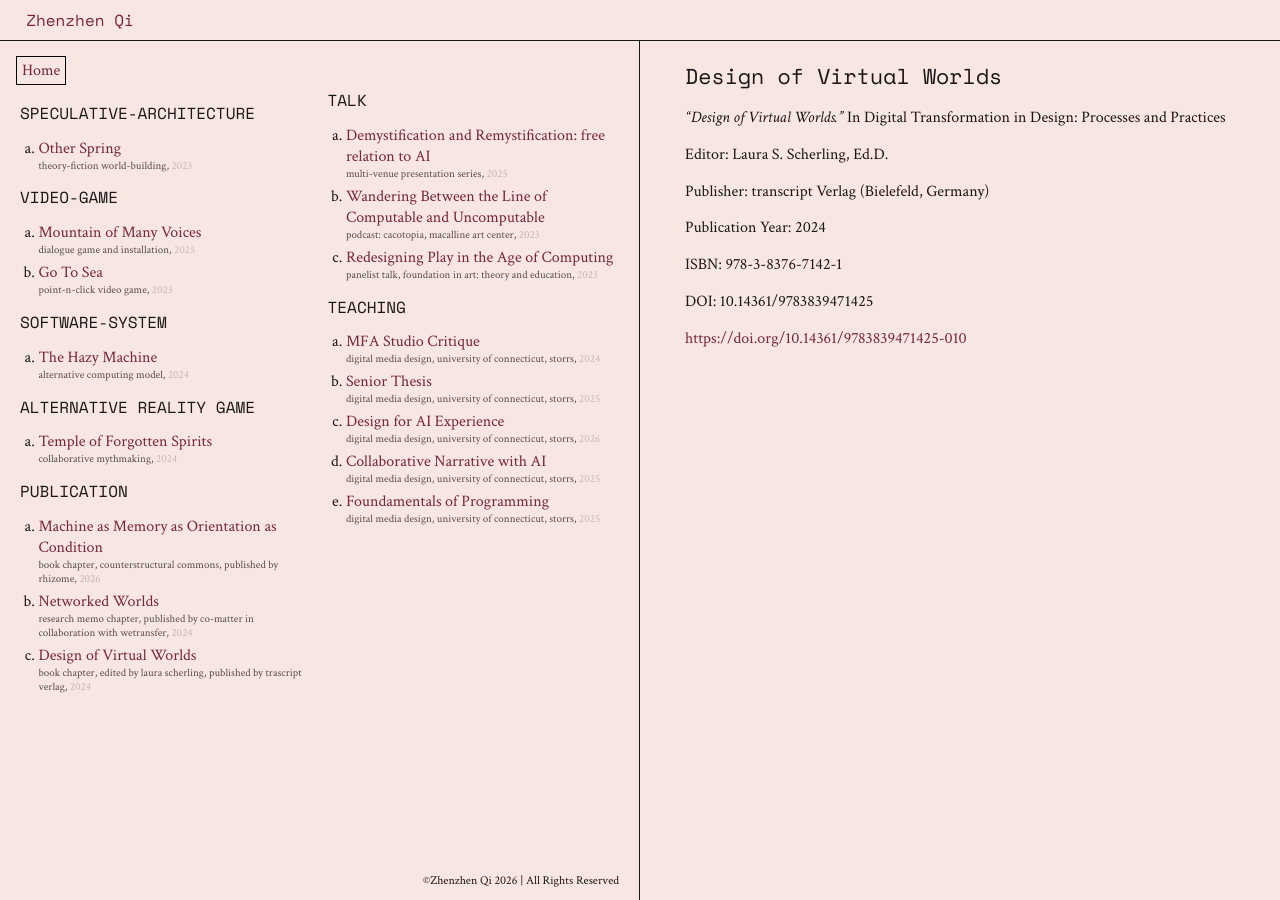
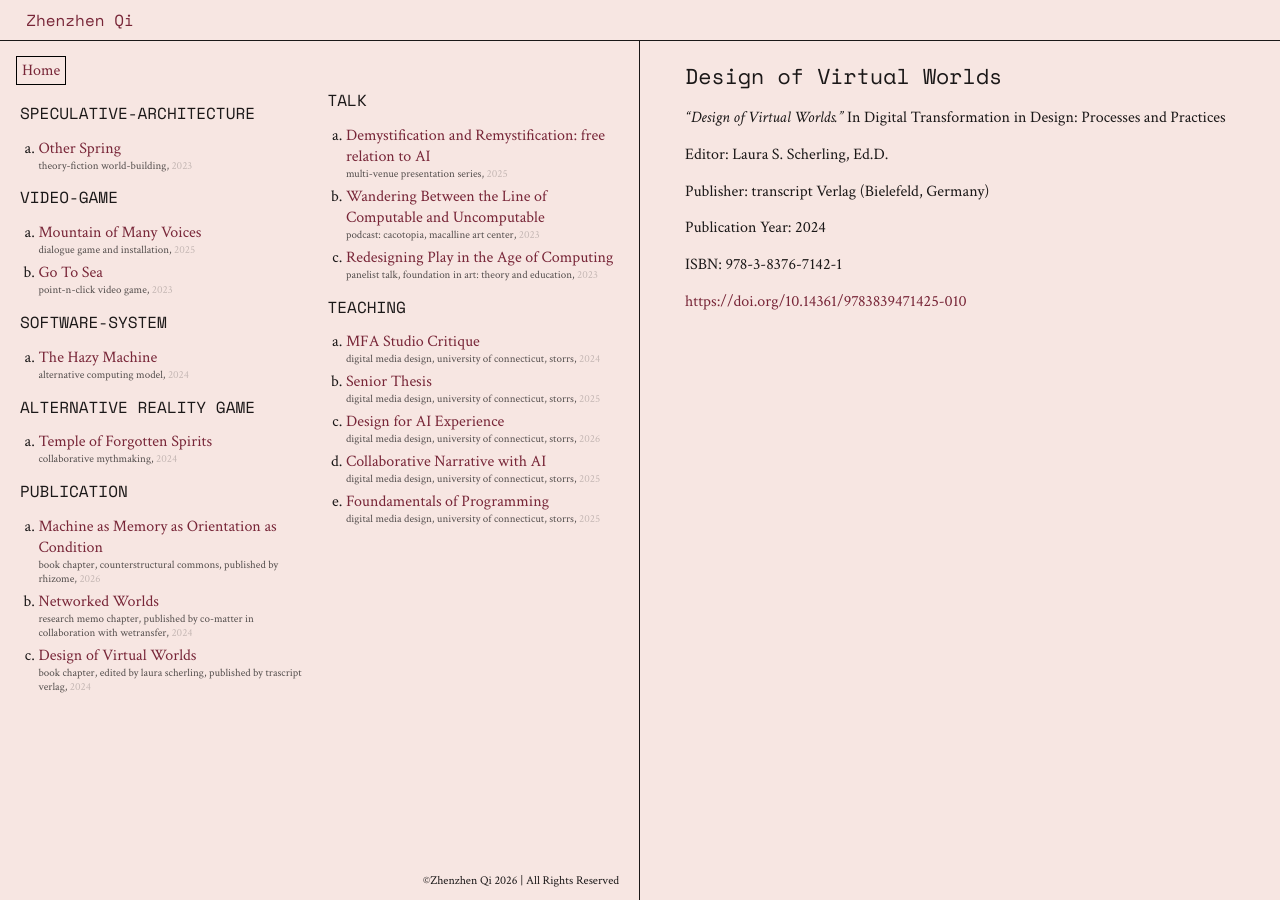
Before and after one commit to zhenzhenqi/zhenzhenqi, a Jekyll site: the page built from writing/design_of_virtual_worlds.md, in a window 1280 px wide. Built offline with Jekyll 4.4.1, drawn with Linux system fonts in a browser that asks for light colours.

Commit message:
Remove DOI from design_of_virtual_worlds.md
Removed DOI entry from the document.

```diff
--- a/writing/design_of_virtual_worlds.md
+++ b/writing/design_of_virtual_worlds.md
@@ -15,6 +15,4 @@ Publication Year: 2024
 
 ISBN: 978-3-8376-7142-1
 
-DOI: 10.14361/9783839471425
-
 [https://doi.org/10.14361/9783839471425-010](https://doi.org/10.14361/9783839471425-010)
```
